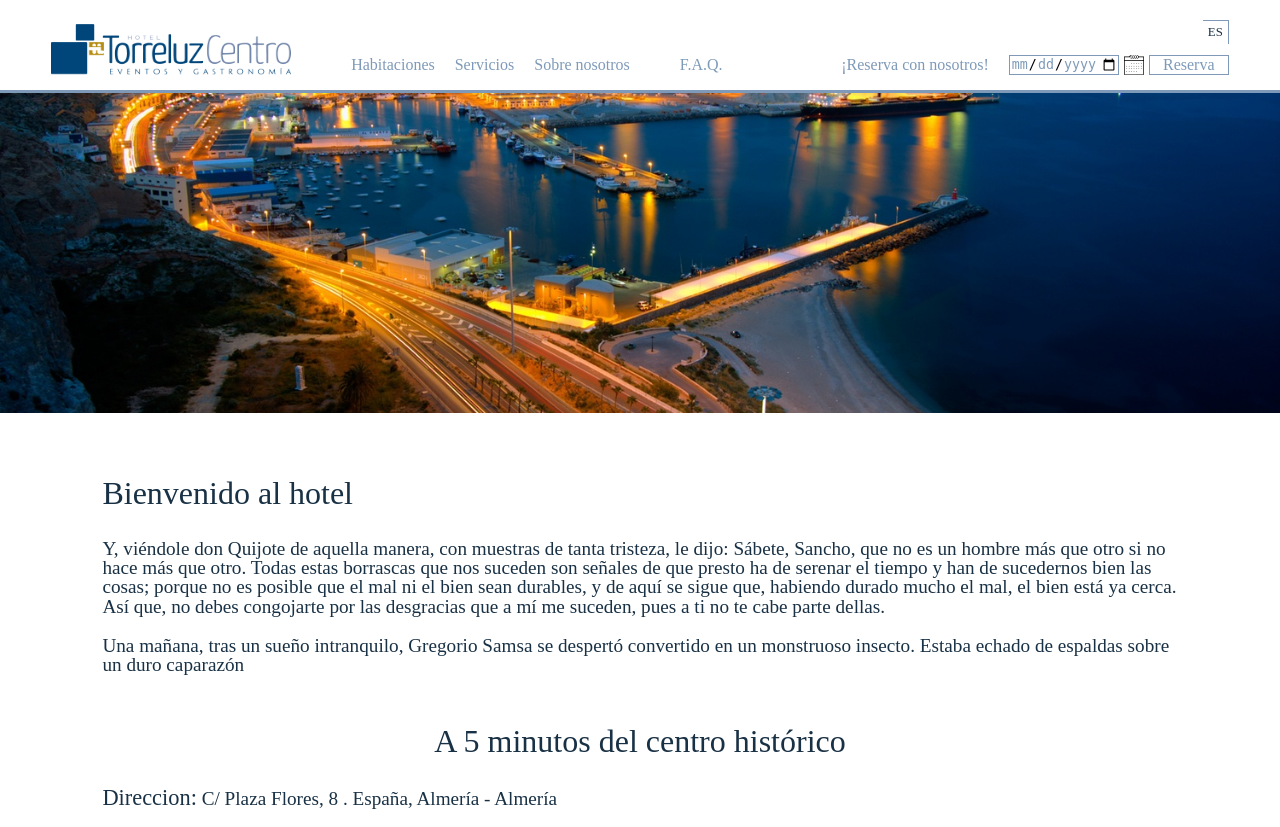
After one commit to caentrena/TorreLuzCentro, a PHP site: page /aboutus.php in a window 1280 px wide. The commit adds this page. Shown: the top 827 px of the page. Run offline with PHP 8.4, Linux system fonts and the light colour scheme.

Commit message:
layout of about-us page done!

```diff
--- /dev/null
+++ b/aboutus.php
@@ -0,0 +1,24 @@
+<?php include 'header.php';?>
+
+    <section class="aboutus-page page-content">
+        <div class="top-photo big-width" style="background-image: url('assets/image/foto-slider1.jpg');"></div>
+        <div class="wellcome-container small-width">
+            <p class="title">Bienvenido al hotel</p>
+            <p class="description">Y, viéndole don Quijote de aquella manera, con muestras de tanta tristeza, le dijo: Sábete, Sancho, que no es un hombre más que otro si no hace más que otro. Todas estas borrascas que nos suceden son señales de que presto ha de serenar el tiempo y han de sucedernos bien las cosas; porque no es posible que el mal ni el bien sean durables, y de aquí se sigue que, habiendo durado mucho el mal, el bien está ya cerca. Así que, no debes congojarte por las desgracias que a mí me suceden, pues a ti no te cabe parte dellas.</p>
+            <p class="description">Una mañana, tras un sueño intranquilo, Gregorio Samsa se despertó convertido en un monstruoso insecto. Estaba echado de espaldas sobre un duro caparazón</p>
+        </div>
+        <div class="direction-container small-width">
+            <p class="title">A 5 minutos del centro histórico</p>
+            <p class="direction">
+                <span class="bigger-txt">Direccion:</span> C/ Plaza Flores, 8 . España, Almería - Almería
+            </p>
+            <div class="map-container">
+                <iframe src="https://www.google.com/maps/embed?pb=!1m18!1m12!1m3!1d399.13532975966274!2d-2.4654140890111607!3d36.84049686892777!2m3!1f0!2f0!3f0!3m2!1i1024!2i768!4f13.1!3m3!1m2!1s0x0%3A0x8543ced39306f5e2!2sHotel+Torreluz+Centro!5e0!3m2!1ses!2ses!4v1494069223574"  frameborder="0" style="border:0"></iframe>
+            </div>
+            <div class="contact-container">
+                <p class="tel"><span class="bigger-txt">Número de teléfono: </span>+30 22340 323</p>
+                <p class="email"><span class="bigger-txt">Correo electrónico: </span>info@kenshomykonos.com</p>
+            </div>
+        </div>
+
+<?php include 'footer.php';?>
--- a/header.php
+++ b/header.php
@@ -14,7 +14,7 @@
     			<ul>
     				<li><a class= "no-select" href="">Habitaciones</a></li>
     				<li><a class= "no-select" href="">Servicios</a></li>
-    				<li><a class= "no-select" href="">Sobre nosotros</a></li>
+    				<li><a class= "no-select" href="aboutus.php">Sobre nosotros</a></li>
     				<li><a class= "no-select" href="">F.A.Q.</a></li>
     			</ul>
     		</div>
--- a/less/app.less
+++ b/less/app.less
@@ -20,16 +20,17 @@ html, body, div, span, applet, object, iframe, h1, h2, h3, h4, h5, h6, p, blockq
 	width: 100%;
 }
 
+/* solo para footer y header */
 .medium-width{
-	width: 96%;
-	margin-right: 2%;
-	margin-left: 2%;
+	width: 92%;
+	margin-right: 4%;
+	margin-left: 4%;
 }
 
 .small-width{
-	width: 90%;
-	margin-left: 5%;
-	margin-right: 5%;
+	width: 84%;
+	margin-left: 8%;
+	margin-right: 8%;
 }
 
 
@@ -186,7 +187,9 @@ header{
 			top: 0px;
 			right: 0px;
 			padding: 5px;
-			border: 1px solid #7e9ab8;
+			/*border: 1px solid #7e9ab8;*/
+			border-right: 1px solid #7e9ab8;
+			border-top: 1px solid #7e9ab8;
 			cursor: pointer;
 			p{
 				color: #193145;
@@ -257,7 +260,7 @@ header{
 		.slider-content{
 			position: absolute;
 			bottom: 10%;
-			left: 5%;
+			left: 8%;
 			width: 60%;
 			p{
 				position: relative;
@@ -344,6 +347,87 @@ header{
 	}
 }
 
+/* About us */
+.aboutus-page{
+	.top-photo{
+		position: relative;
+		height: 25vw;
+		background-position: center;
+		background-size: cover;
+		background-repeat: no-repeat;
+	}
+	.wellcome-container{
+		position: relative;
+		margin-top: 5%;
+		margin-bottom: 4%;
+		.title{
+			position: relative;
+			margin-bottom: 30px;
+			font-size: 2rem;
+			color: #193145;
+		}
+		.description{
+			position: relative;
+			margin-bottom: 20px;
+			font-size: 1.2rem;
+			color: #193145;
+		}
+		.description:last-child{
+			margin-bottom: 0px;
+		}
+	}
+	.direction-container{
+		position: relative;
+		margin-bottom: 5%;
+		.title{
+			position: relative;
+			margin-bottom: 30px;
+			font-size: 2rem;
+			color: #193145;
+			text-align: center;
+		}
+		.direction{
+			position: relative;
+			margin: 0 auto;
+			font-size: 1.2rem;
+			color: #193145;
+			margin-bottom: 20px;
+			.bigger-txt{
+				font-size: 1.4rem;
+				color: #193145;
+			}
+		}
+		.map-container{
+			position: relative;
+			width: 100%;
+			height: 25vw;
+			iframe{
+				position: relative;
+				width: 100%;
+				height: 100%;
+			}
+		}
+		.contact-container{
+			position: relative;
+			margin-top: 20px;
+			overflow: hidden;
+			.tel{
+				float: left;
+			}
+			.email{
+				float: right;
+			}
+			p{
+				font-size: 1.2rem;
+				color: #193145;
+				.bigger-txt{
+					font-size: 1.3rem;
+					color: #193145;
+				}
+			}
+		}
+	}
+}
 
 /*  Footer   */
 footer{
```
Also changed, not shown: css/app.css.
